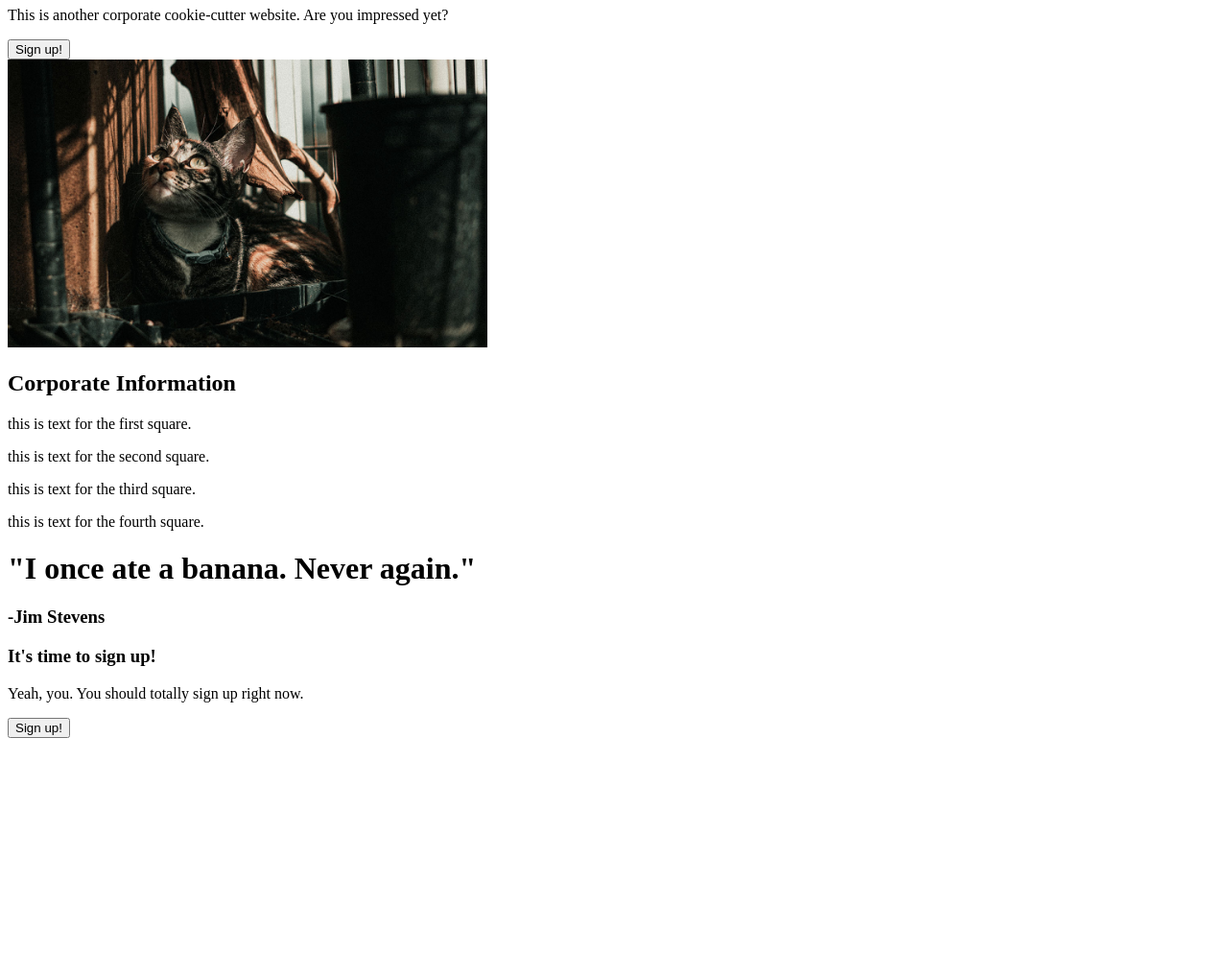
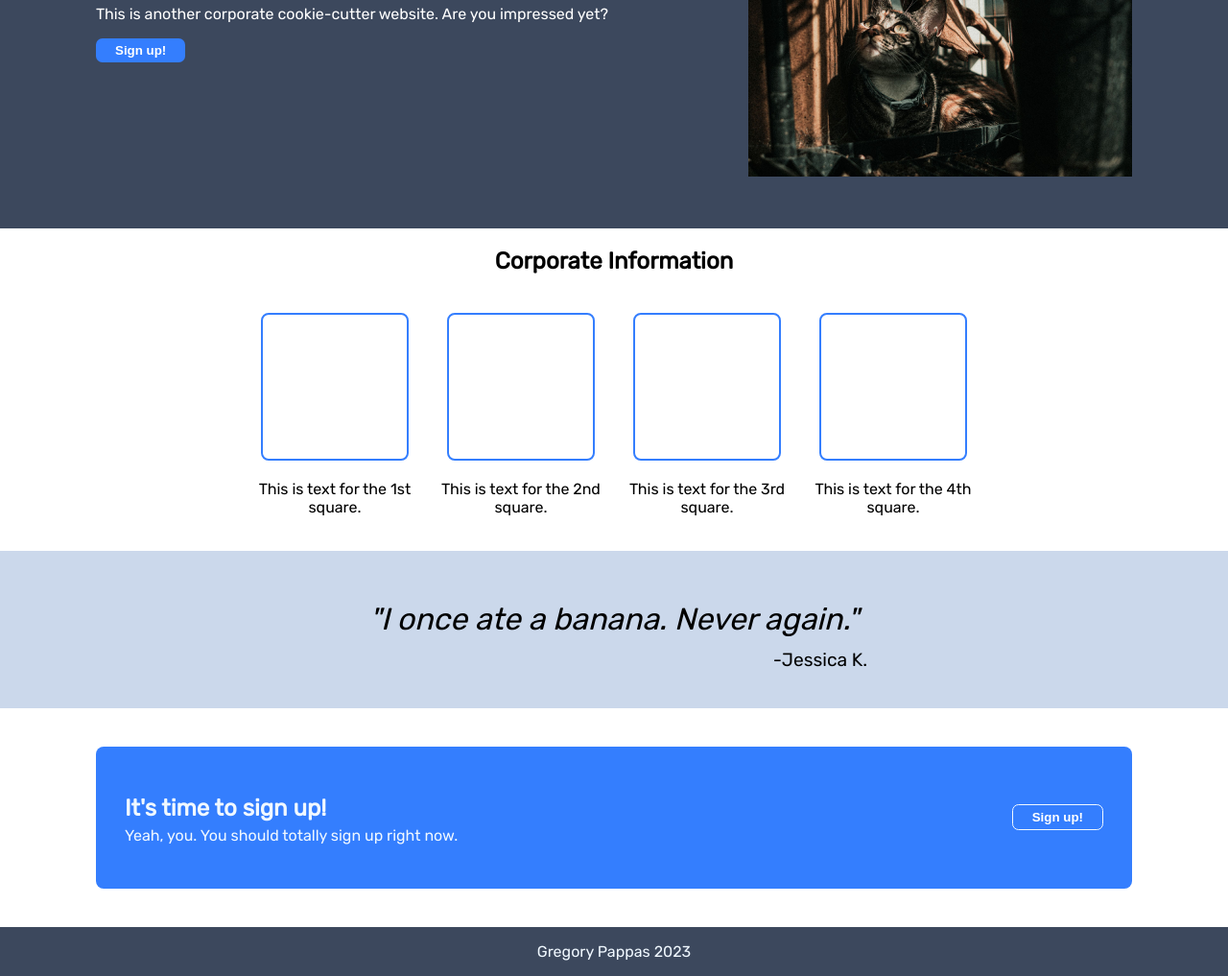
Before and after one commit to pappasdev/top-foundations-projects, a plain HTML site: page landing-page/index.html in a window 1280 px wide. Shown: the part 194-1211 px from the top of the page at 96% size. Before the commit the page ends 971 px from the top, so only its background shows below. Drawn offline with Linux system fonts and the light colour scheme.

Commit message:
Final design for landing page

```diff
--- a/landing-page/index.css
+++ b/landing-page/index.css
@@ -0,0 +1,118 @@
+@import url('https://fonts.googleapis.com/css2?family=Fira+Mono&family=Rubik&display=swap');
+body {
+    display: flex;
+    flex-direction: column;
+    font-family: 'Rubik', sans-serif;
+    min-height: 100vh;
+    margin: 0px;
+}
+ul {
+    display: flex;
+    gap: 20px;
+    list-style: none;
+    padding: 5px;
+}
+ul a {
+    text-decoration: none;
+    color: hsl(218, 21%, 90%);
+}
+img {
+    width: 400px;
+}
+button {
+    background-color: hsl(218, 99%, 60%);
+    border-radius: .5em;
+    padding-left: 20px;
+    padding-right: 20px;
+    padding-top: 5px;
+    padding-bottom: 5px;
+    font-weight: 800;
+    color: hsl(218, 99%, 100%);
+}
+.first-button {
+    border-width: 0px;
+}
+.block-one {
+    background-color: hsl(218, 21%, 30%);
+    padding-left: 100px;
+    padding-right: 100px;
+    padding-bottom: 50px;
+}
+.nav {
+    display: flex;
+    justify-content:space-between;
+    align-items: center;
+    color: hsl(218, 21%, 100%);
+    padding-bottom: 70px;
+}
+.awesome-image {
+    display: flex;
+    justify-content: space-between;
+    align-items:start;
+    color: hsl(218, 21%, 100%);
+}
+.left-side {
+    padding-right: 40px;
+    margin-top: -20px;
+}
+.block-two {
+    display: flex;
+    flex-direction: column;
+    align-items: center;
+    padding-bottom: 20px;
+}
+.squares {
+    justify-content: center;
+    display: flex;
+    width: 150px;
+    text-align: center;
+}
+.square {
+    width: 150px;
+    height: 150px;
+    border: 2px hsl(218, 99%, 60%) solid;
+    border-radius: 0.5em;
+    margin: 20px;
+}
+.block-three {
+    display: flex;
+    flex-direction: column;
+    align-items: center;
+    padding: 20px;
+    background-color: hsl(216, 45%, 86%);
+}
+.quote {
+    flex: 0 0 auto;
+    font-size: 2em;
+    font-style: italic;
+}
+.person {
+    flex: 0 0 auto;
+    font-size: 1.2em;
+    margin-top: -20px;
+    margin-right: -430px;
+}
+.block-four {
+    display: flex;
+    justify-content: space-between;
+    align-items: center;
+    background-color: hsl(218, 99%, 60%);
+    color: aliceblue;
+    margin-top: 40px;
+    margin-bottom: 40px;
+    margin-left: 100px;
+    margin-right: 100px;
+    padding: 30px;
+    border-radius: 0.5em;
+
+}
+.second-button {
+    border: 1px aliceblue solid;
+}
+footer {
+    margin-top: auto;
+    background-color: hsl(218, 21%, 30%);
+    padding: 0px;
+    color: aliceblue;
+    text-align: center;
+}
--- a/landing-page/index.html
+++ b/landing-page/index.html
@@ -8,17 +8,18 @@
         <title>Yet another corporate design</title>
     </head>
     <body>
-        <header>
-            <h2>Logo</h2>
+        <div class="block-one">
+            <div class="nav">
+                <h2>Corporate Logo</h2>
                 <ul>
-                <li>link one</li>
-                <li>link two</li>
-                <li>link three</li>
+                    <li><a href="#">link one</a></li>
+                    <li><a href="#">link two</a></li>
+                    <li><a href="#">link three</a></li>
                 </ul>
-        </header>
+            </div>
             <div class="awesome-image">
                 <div class="left-side">
-                <h1>Corporate Website</h1>
+                    <h1>This corporate website is radical!</h1>
                     <p>
                         This is another corporate cookie-cutter website. Are you
                         impressed yet?
@@ -28,34 +29,45 @@
                 <div class="right-side">
                     <img
                         src="./img/cat.jpg"
-                    width="500"
                         alt="wow, this is image is broken. oops."
                     />
                 </div>
             </div>
-        <div class="info-squares">
+        </div>
+        <div class="block-two">
             <h2>Corporate Information</h2>
             <div class="squares">
+                <div>
                     <div class="square"></div>
-                <p>this is text for the first square.</p>
+                    <p>This is text for the 1st square.</p>
+                </div>
+                <div>
                     <div class="square"></div>
-                <p>this is text for the second square.</p>
+                    <p>This is text for the 2nd square.</p>
+                </div>
+                <div>
                     <div class="square"></div>
-                <p>this is text for the third square.</p>
+                    <p>This is text for the 3rd square.</p>
+                </div>
+                <div>
                     <div class="square"></div>
-                <p>this is text for the fourth square.</p>
+                    <p>This is text for the 4th square.</p>
                 </div>
-            <div class="quote-block">
-                <h1>"I once ate a banana. Never again."</h1>
-                <h3>-Jim Stevens</h3>
             </div>
-            <div class="sign-up">
+        </div>
+        <div class="block-three">
+            <p class="quote">"I once ate a banana. Never again."</h1>
+            <p class="person">-Jessica K.</p>
+        </div>
+        <div class="block-four">
             <div class="left-sign">
-                    <h3>It's time to sign up!</h3>
-                    <p>Yeah, you. You should totally sign up right now.</p>
+                <h2>It's time to sign up!</h2>
+                <p style="margin-top: -15px;">Yeah, you. You should totally sign up right now.</p>
             </div>
+            <div class ="right-sign">
             <button class="second-button">Sign up!</button>
             </div>
         </div>
+        <footer><p class='author'>Gregory Pappas 2023</p></footer>
     </body>
 </html>
```
Lines whose indentation alone changed are shown as unchanged.
